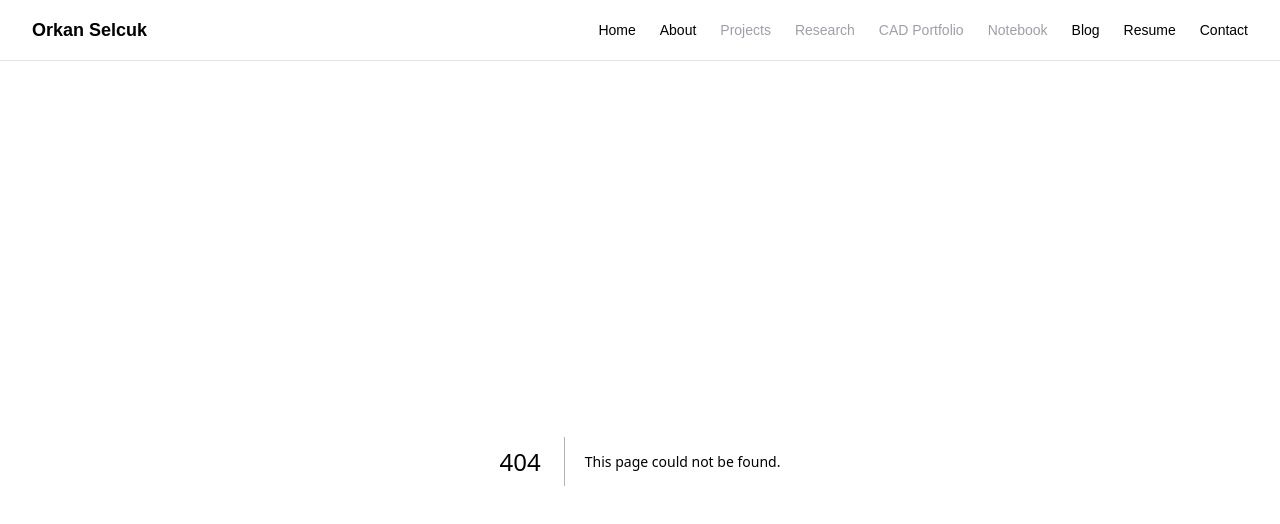
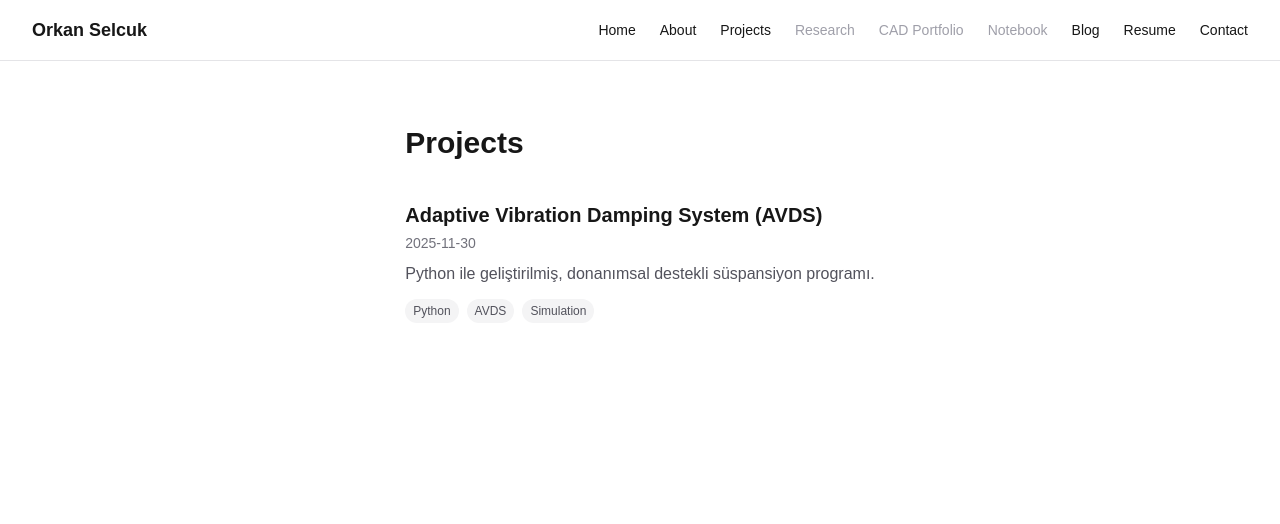
Before and after one commit to hypnoteizer/portfolio, a Next.js app: page /projects in a window 1280 px wide. Before the commit this address had no page. Shown: the top 524 px of the page. Built offline with nearby package versions, Linux system fonts and the light colour scheme.

Commit message:
add mdx-based projects system with cond. github/down. links

```diff
--- a/app/about/page.tsx
+++ b/app/about/page.tsx
@@ -3,7 +3,7 @@ export default function About() {
     <main className="max-w-2xl mx-auto px-8 py-16">
       <h1 className="text-3xl font-bold mb-6">About Me</h1>
       <p className="text-zinc-600 leading-relaxed mb-4">
-        Hallo, ich bin Orkan. I am currently a Mechanical Engineering student at Karlsruhe Institute of Technology (KIT) in Germany. I have a strong desire to learn and build so I built this website. I plan to upload my projects, blogs and journey with you. Hoping a great journey ahead!
+        Hallo, my name is Orkan. I am currently a Mechanical Engineering student at Karlsruhe Institute of Technology (KIT) in Germany. I have a strong desire to learn and build so I built this website. I plan to upload my projects, blogs and journey with you. Hoping a great journey ahead!
       </p>
       <p className="text-zinc-600 leading-relaxed">
         I have always been someone who gets curious about how things work and, more importantly, how they could work better. My fascination with space, aviation, and engineering naturally led me from reading about rockets and aircraft to actually designing, building, and experimenting with them. I enjoy getting my hands dirty with projects, whether that means designing a UAV, working on a rocket, writing a piece of code, or trying to solve a problem that does not have an obvious answer. At the same time, I find balance in running and basketball, where progress comes from consistency rather than instant results. I also enjoy reading and researching simply because I like discovering things I did not know yesterday. Overall, I am driven by curiosity, the urge to create, and the belief that there is almost always a better way of doing something.
--- /dev/null
+++ b/app/projects/[slug]/page.tsx
@@ -0,0 +1,45 @@
+import { getProjectBySlug } from "@/lib/projects";
+import { MDXRemote } from "next-mdx-remote/rsc";
+
+export default async function ProjectDetail({
+  params,
+}: {
+  params: Promise<{ slug: string }>;
+}) {
+  const { slug } = await params;
+  const project = getProjectBySlug(slug);
+
+  return (
+    <main className="max-w-2xl mx-auto px-8 py-16">
+      <h1 className="text-3xl font-bold mb-2">{project.frontmatter.title}</h1>
+      <p className="text-sm text-zinc-500 mb-6">{project.frontmatter.date}</p>
+
+      <div className="flex gap-3 mb-10">
+        {project.frontmatter.githubUrl && (
+          <a
+            href={project.frontmatter.githubUrl}
+            target="_blank"
+            rel="noopener noreferrer"
+            className="rounded-full bg-black text-white px-4 py-2 text-sm font-medium hover:bg-zinc-800"
+          >
+            GitHub
+          </a>
+        )}
+        {project.frontmatter.downloadUrl && (
+          <a
+            href={project.frontmatter.downloadUrl}
+            target="_blank"
+            rel="noopener noreferrer"
+            className="rounded-full border border-zinc-300 px-4 py-2 text-sm font-medium hover:bg-zinc-100"
+          >
+            İndir
+          </a>
+        )}
+      </div>
+
+      <article className="prose">
+        <MDXRemote source={project.content} />
+      </article>
+    </main>
+  );
+}
--- /dev/null
+++ b/app/projects/page.tsx
@@ -0,0 +1,43 @@
+import { getAllProjects } from "@/lib/projects";
+import Link from "next/link";
+
+export default function Projects() {
+  const projects = getAllProjects();
+
+  return (
+    <main className="max-w-2xl mx-auto px-8 py-16">
+      <h1 className="text-3xl font-bold mb-10">Projects</h1>
+
+      <ul className="flex flex-col gap-8">
+        {projects.map((project) => (
+          <li key={project.slug}>
+            <Link href={`/projects/${project.slug}`} className="group">
+              <h2 className="text-xl font-semibold group-hover:text-blue-600">
+                {project.frontmatter.title}
+              </h2>
+              <p className="text-sm text-zinc-500 mt-1">
+                {project.frontmatter.date}
+              </p>
+              <p className="text-zinc-600 mt-2 leading-relaxed">
+                {project.frontmatter.summary}
+              </p>
+
+              {project.frontmatter.tags && (
+                <div className="flex gap-2 mt-3">
+                  {project.frontmatter.tags.map((tag) => (
+                    <span
+                      key={tag}
+                      className="text-xs bg-zinc-100 text-zinc-600 px-2 py-1 rounded-full"
+                    >
+                      {tag}
+                    </span>
+                  ))}
+                </div>
+              )}
+            </Link>
+          </li>
+        ))}
+      </ul>
+    </main>
+  );
+}
--- a/components/Navbar.tsx
+++ b/components/Navbar.tsx
@@ -3,7 +3,7 @@ import Link from "next/link";
 const navItems = [
   { label: "Home", href: "/", available: true },
   { label: "About", href: "/about", available: true },
-  { label: "Projects", href: "/projects", available: false },
+  { label: "Projects", href: "/projects", available: true },
   { label: "Research", href: "/research", available: false },
   { label: "CAD Portfolio", href: "/cad", available: false },
   { label: "Notebook", href: "/notebook", available: false },
--- a/content/blog/ikinci-yazi.mdx
+++ b/content/blog/ikinci-yazi.mdx
@@ -1,17 +1,17 @@
 ---
-title: "İlk Haftamda Öğrendiklerim"
+title: "First Week Outcomes"
 date: "2026-09-16"
-summary: "Next.js ve React ile ilk kez çalışırken karşılaştığım kavramlar ve zorluklar."
+summary: "The concepts and challenges I encountered while working with Next.js and React for the first time."
 ---
 
-## JSX ile Tanışma
+## Introduction to JSX
 
-HTML'e benziyor ama aslında JavaScript olan JSX kavramını öğrendim. Başta garip geldi ama mantığını kavrayınca çok doğal hissetmeye başladı.
+I learned about JSX, which looks like HTML but is actually JavaScript. It felt a bit strange at first, but once I grasped the logic, it started to feel completely natural.
 
-## Component Mantığı
+## The Component Concept
 
-Bir arayüz parçasını bir kere yazıp tekrar tekrar kullanabilmek, kod tekrarını büyük ölçüde azaltıyor.
+Being able to write a UI element once and reuse it repeatedly significantly reduces code duplication.
 
-## Git ile Çalışmak
+## Working with Git
 
-Her küçük özellik tamamlandığında commit atmanın, ileride "ne zaman ne değişti" sorusuna cevap bulmayı çok kolaylaştırdığını fark ettim.
+I realized that committing after completing each small feature makes it much easier to answer the question, "what changed and when?" in the future.
--- a/content/blog/ilk-yazi.mdx
+++ b/content/blog/ilk-yazi.mdx
@@ -1,17 +1,17 @@
 ---
-title: "Portföy Sitemi Nasıl Kurdum"
+title: "Building a Portfolio"
 date: "2026-09-15"
-summary: "Next.js, TypeScript ve Tailwind ile mühendislik portföyümü sıfırdan kurma sürecim."
+summary: "My process of building my engineering portfolio from scratch with Next.js, TypeScript, and Tailwind."
 ---
 
-## Neden Bu Siteyi Kurdum
+## Why I Built This Site
 
-KIT'e başlamadan önce, projelerimi ve öğrenme sürecimi belgeleyebileceğim bir yer istedim.
+Before starting at KIT, I wanted a dedicated space where I could document my projects and my learning journey.
 
-## Kullandığım Teknolojiler
+## Tech Stack Used
 
-Next.js, TypeScript ve TailwindCSS kullandım. Her biri farklı bir amaca hizmet ediyor.
+I built this using Next.js, TypeScript, and TailwindCSS—each serving a distinct purpose in the stack.
 
-## Sonraki Adımlar
+## Next Steps
 
-Bu yazı tamamen bir denemedir. Bu blog sistemini kurduktan sonra, projelerimi de aynı mantıkla eklemeyi planlıyorum.
+This post is purely a test run. Once I finish setting up this blog system, I plan to showcase my projects here using the same approach.
--- /dev/null
+++ b/content/projects/avds.mdx
@@ -0,0 +1,28 @@
+---
+title: "Adaptive Vibration Damping System (AVDS)"
+date: "2025-11-30"
+summary: "Python ile geliştirilmiş, donanımsal destekli süspansiyon programı."
+githubUrl: "https://github.com/hypnoteizer/AVDS"
+tags: ["Python", "AVDS", "Simulation"]
+---
+
+## Overview
+
+In this project, I developed a program that analyzes data captured from core hardware components to generate active anti-phase responses.
+
+## Problem Statement
+
+Conventional suspension systems—regardless of the vehicle type—suffer from rapid wear and require frequent replacement.
+
+## Objectives
+
+- Clearly analyze incoming data streams using optimal sensors and hardware components.
+- Perform active damping by generating counter-phase waves in response to detected vibration data.
+
+## Implementation
+
+Using NumPy and Matplotlib, I solved the underlying differential equations numerically and plotted the data to enable real-time processing and visualization.
+
+## Lessons Learned
+
+Throughout the development process, I gained firsthand appreciation for the complexity of engineering a functional product directly from first principles.
--- /dev/null
+++ b/lib/projects.ts
@@ -0,0 +1,56 @@
+import fs from "fs";
+import matter from "gray-matter";
+import path from "path";
+
+const projectsDirectory = path.join(process.cwd(), "content/projects");
+
+export type ProjectFrontmatter = {
+  title: string;
+  date: string;
+  summary: string;
+  githubUrl?: string;
+  downloadUrl?: string;
+  gallery?: string[];
+  tags?: string[];
+};
+
+export type Project = {
+  slug: string;
+  frontmatter: ProjectFrontmatter;
+  content: string;
+};
+
+export function getAllProjects(): Project[] {
+  const fileNames = fs.readdirSync(projectsDirectory);
+
+  const projects = fileNames.map((fileName) => {
+    const slug = fileName.replace(/\.mdx$/, "");
+    const fullPath = path.join(projectsDirectory, fileName);
+    const fileContents = fs.readFileSync(fullPath, "utf8");
+
+    const { data, content } = matter(fileContents);
+
+    return {
+      slug,
+      frontmatter: data as ProjectFrontmatter,
+      content,
+    };
+  });
+
+  return projects.sort((a, b) =>
+    a.frontmatter.date < b.frontmatter.date ? 1 : -1
+  );
+}
+
+export function getProjectBySlug(slug: string): Project {
+  const fullPath = path.join(projectsDirectory, `${slug}.mdx`);
+  const fileContents = fs.readFileSync(fullPath, "utf8");
+
+  const { data, content } = matter(fileContents);
+
+  return {
+    slug,
+    frontmatter: data as ProjectFrontmatter,
+    content,
+  };
+}
```
